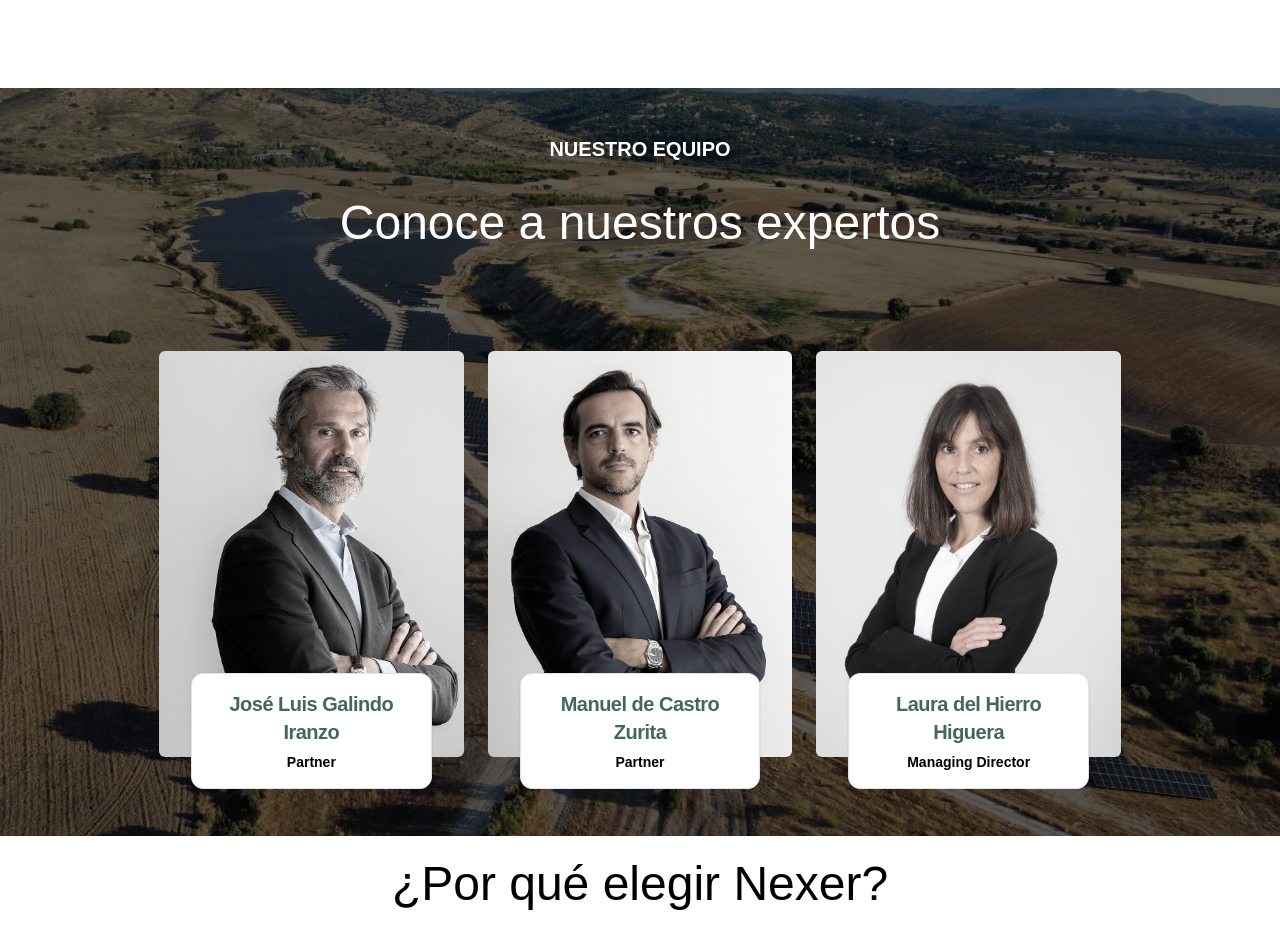
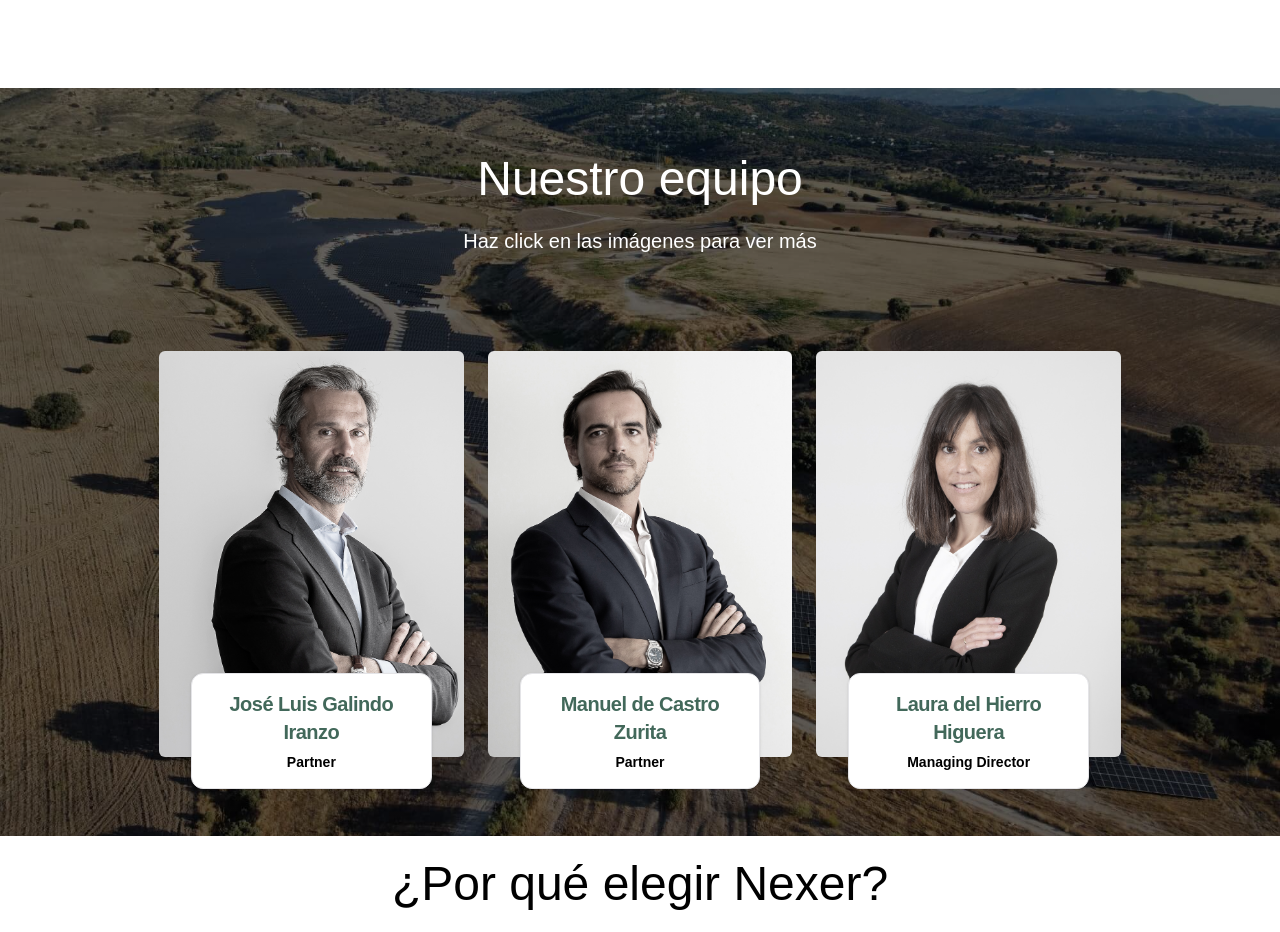
Before and after one commit to Lindapazw/nexer, a Next.js app: page / in a window 1280 px wide. Shown: the part 1680-2612 px from the top of the page. Built offline with nearby package versions, Linux system fonts and the light colour scheme.

Commit message:
feat: add comment for click in team section

```diff
--- a/src/app/_components/team.tsx
+++ b/src/app/_components/team.tsx
@@ -152,14 +152,14 @@ const HomeTeam = () => {
       {/* Contenido */}
       <div className="container relative mx-auto flex min-h-[calc(100vh-3.25rem)] py-6">
         <div className="flex grow flex-col items-center justify-center">
-          <h2 className="h3 text-white">NUESTRO EQUIPO</h2>
+          <h3 className="h2 text-center text-white md:mt-5">Nuestro equipo</h3>
 
-          <h3 className="h2 text-center text-white md:mt-5">
-            Conoce a nuestros expertos
-          </h3>
+          <p className="p mb-4 text-white">
+            Haz click en las imágenes para ver más
+          </p>
 
           <Carousel
-            className="container mx-auto mt-0 w-full px-6 md:mt-8 md:px-0 lg:mt-20 xl:px-36"
+            className="container mx-auto mt-4 w-full px-6 md:mt-8 md:px-0 lg:mt-20 xl:px-36"
             opts={{ startIndex: 1, loop: true }}
             plugins={[autoplayPlugin.current]}
           >
```
